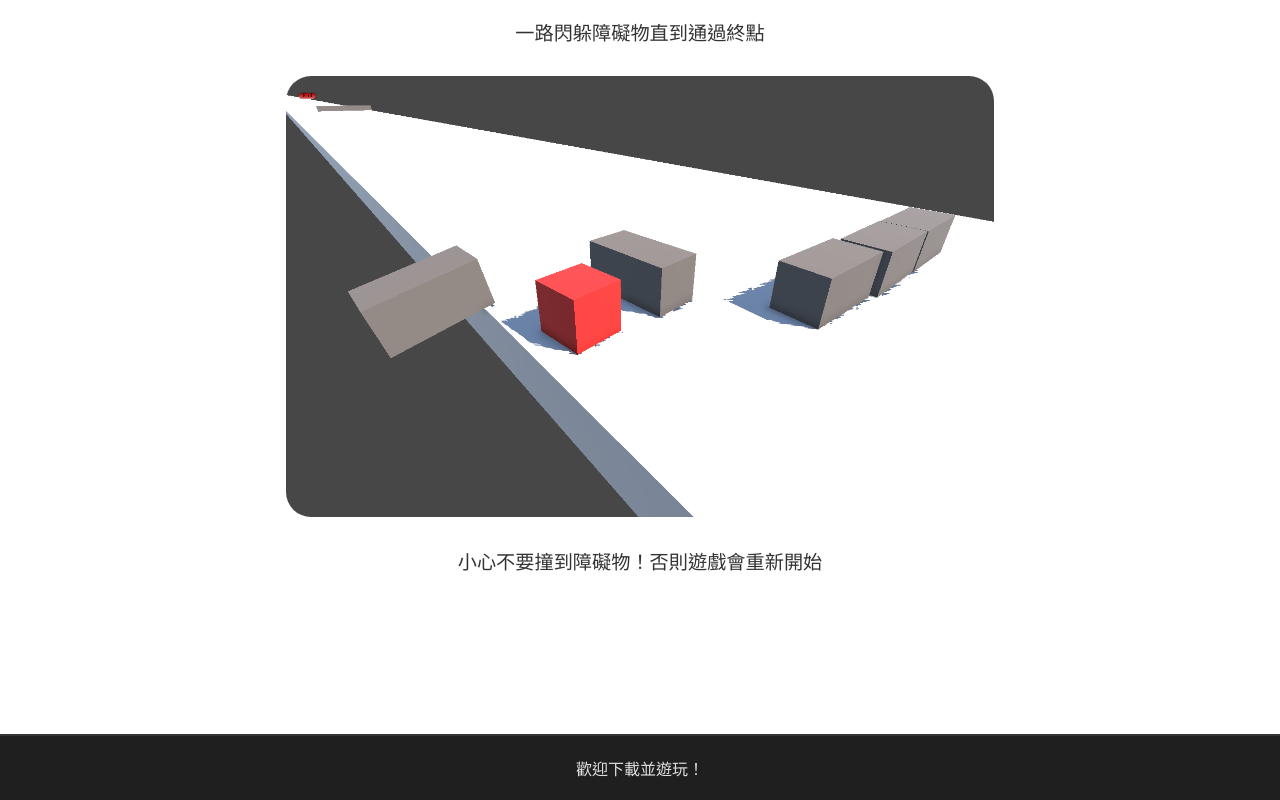
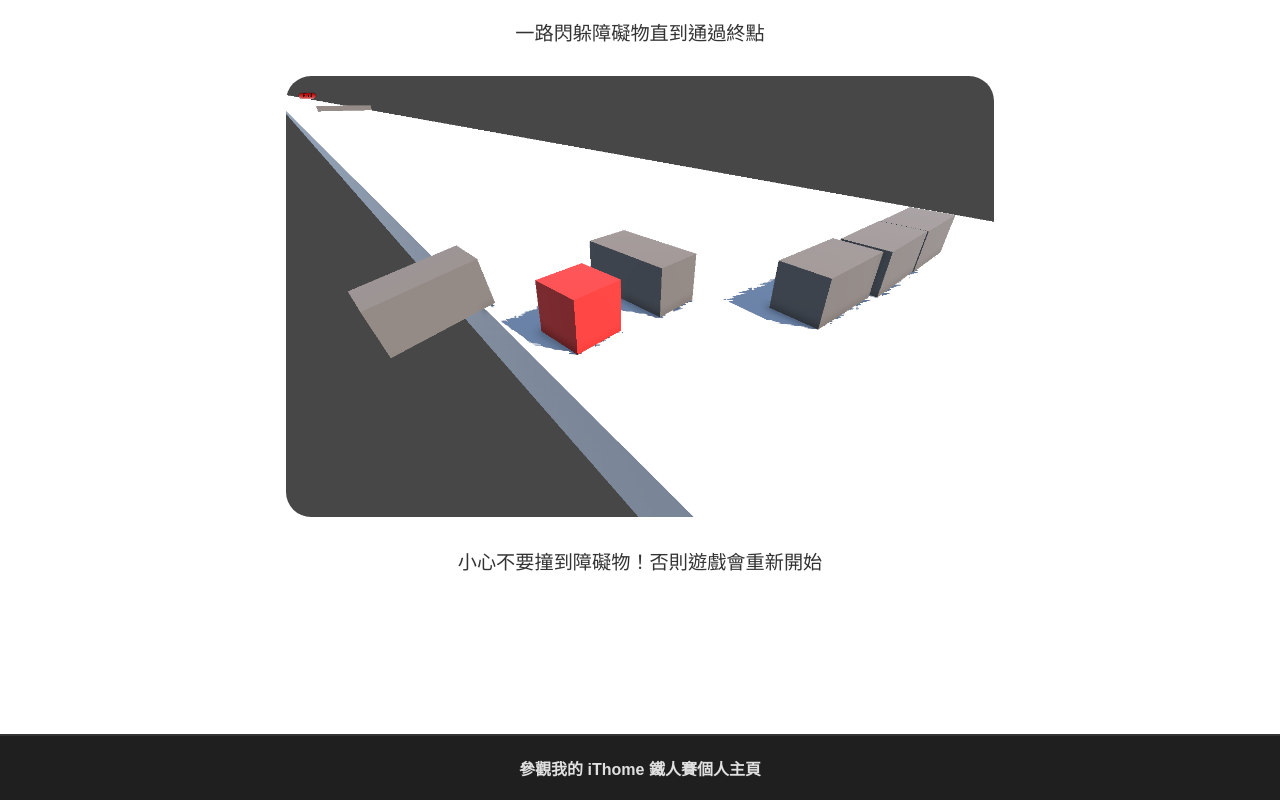
Before and after one commit to weiJayc/My-games-download-page, a plain HTML site: page web pages/v6.html in a window 1280 px wide. Shown: the part 4194-4994 px from the top of the page. Drawn offline with nearby package versions, Linux system fonts and the light colour scheme.

Commit message:
Update v6.html
Add my iThome page link at the end

```diff
--- a/web pages/v6.html
+++ b/web pages/v6.html
@@ -95,8 +95,13 @@
     );
 </script>
 
-    <footer>
-        <p>歡迎下載並遊玩！</p>
-    </footer>
+<footer>
+    <p>
+        <a href="https://jiayunlee1009.github.io/random-food/" target="_blank" style="color: #e0e0e0; text-decoration: none;">
+            <b>參觀我的 iThome 鐵人賽個人主頁</b>
+        </a>
+    </p>
+</footer>
+
 </body>
 </html>
```
